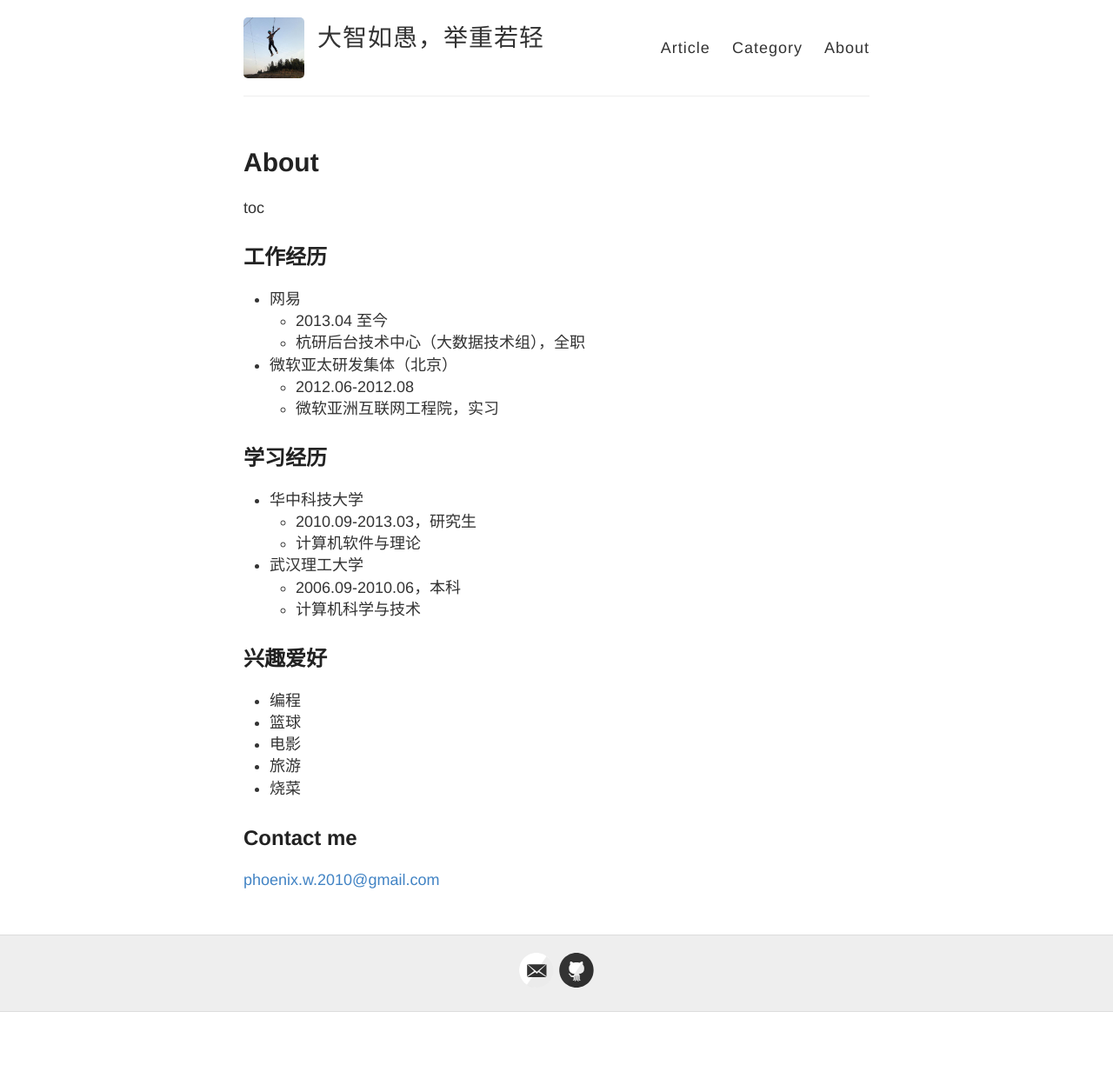
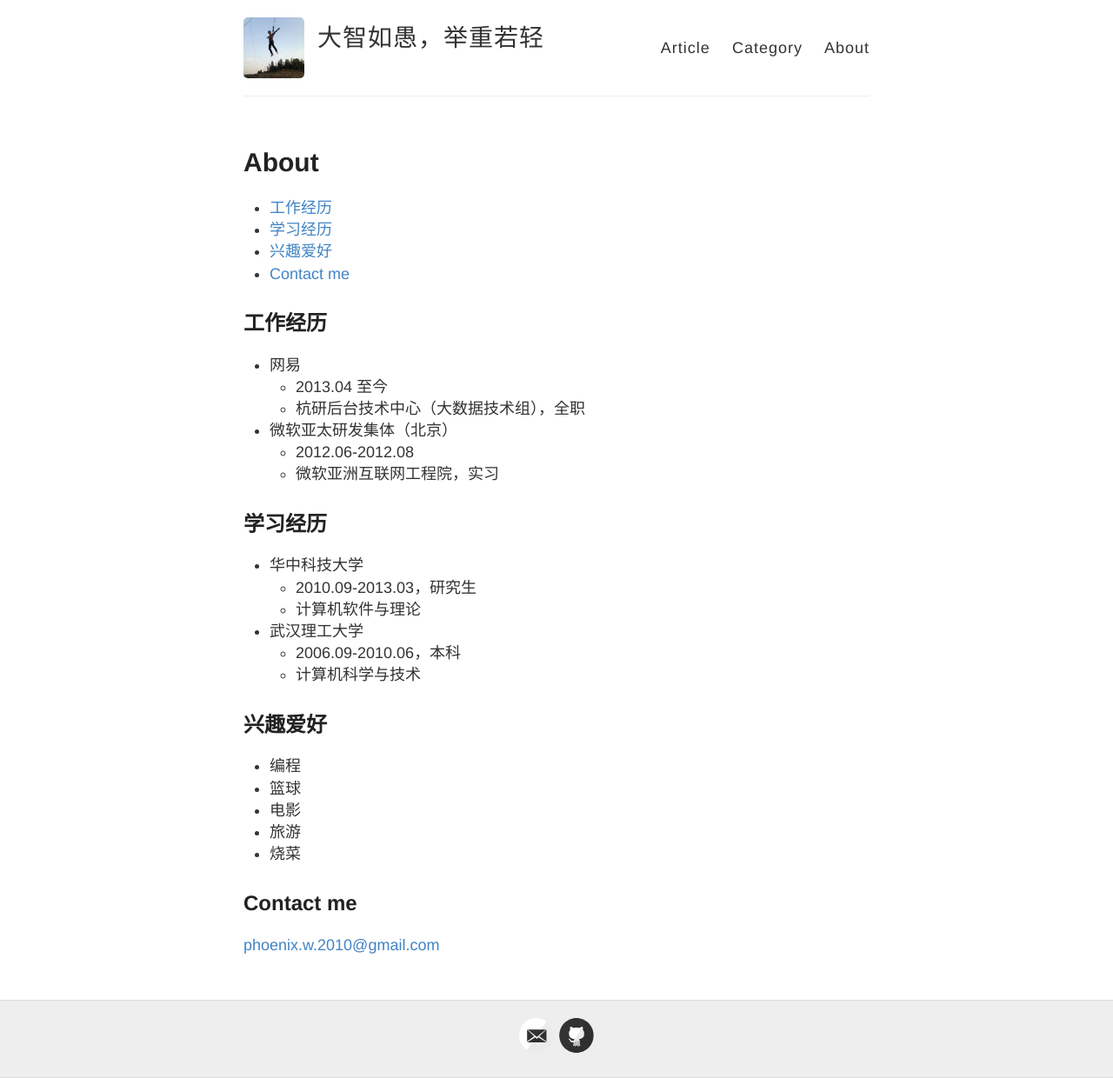
Before and after one commit to CC213/cc213.github.io, a Jekyll site: the page built from about.md, in a window 1280 px wide. Shown: the whole page at 87% size. Built offline with Jekyll 4.4.1, drawn with Linux system fonts in a browser that asks for light colours; Markdown is read by kramdown in place of the engine named in the settings; before the commit the page ends 1164 px from its top, so only the background shows below that.

Commit message:
no message

```diff
--- a/about.md
+++ b/about.md
@@ -4,7 +4,8 @@ title: About
 permalink: /about/
 ---
 
-toc
+* 目录
+{:toc}
 
 ## 工作经历
 
```
